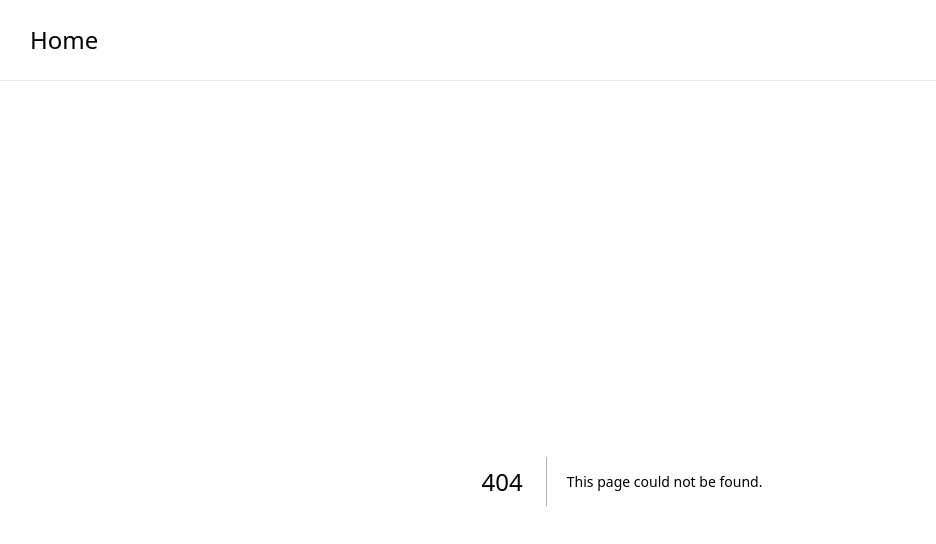
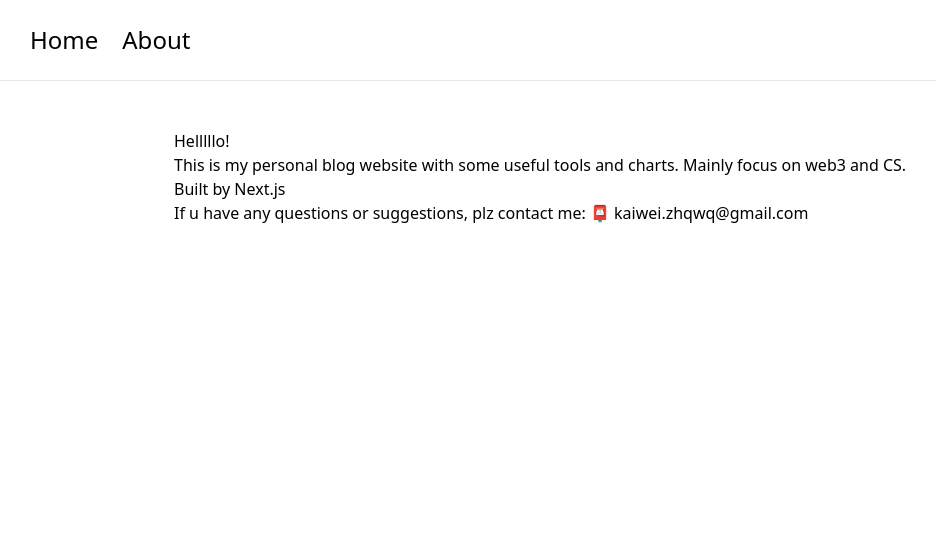
Before and after one commit to kaiwe1/my-blog, a Next.js app: page /about in a window 1280 px wide. Before the commit this address had no page. Shown: the top 544 px of the page, without its empty margins (18-954 px from the left). Built offline with nearby package versions, Linux system fonts and the light colour scheme.

Commit message:
feat: 新增About板块

```diff
--- /dev/null
+++ b/src/app/about/page.tsx
@@ -0,0 +1,10 @@
+export default function About() {
+    return (
+        <div>
+            <div>Helllllo!</div>
+            <div>This is my personal blog website with some useful tools and charts. Mainly focus on web3 and CS.</div>
+            <div>Built by Next.js</div>
+            <div>If u have any questions or suggestions, plz contact me: 📮 kaiwei.zhqwq@gmail.com</div>
+        </div>
+    )
+}
--- a/src/app/blog/[slug]/page.tsx
+++ b/src/app/blog/[slug]/page.tsx
@@ -7,7 +7,7 @@ export default async function Page({ params }: { params: Promise<{ slug: string
     const { meta, content } = getPostBySlug(slug)
 
     return (
-        <div className="mx-48 my-12">
+        <div>
             <section className='mb-5'>
                 <div className="text-4xl font-medium">{meta.title}</div>
                 <div className='flex gap-3 text-sm text-gray-500 my-4'>
--- a/src/app/components/nav-bar.tsx
+++ b/src/app/components/nav-bar.tsx
@@ -4,7 +4,8 @@ export default function NavBar() {
     return (
         <nav className="py-6 px-12 border-b border-gray-200">
             <div className="text-2xl">
-                <Link href="/" className="mr-8 hover:underline">Home</Link>
+                <Link href="/" className="mr-6 hover:underline">Home</Link>
+                <Link href="/about" className="mr-6 hover:underline">About</Link>
             </div>
         </nav>)
 }
--- a/src/app/layout.tsx
+++ b/src/app/layout.tsx
@@ -17,7 +17,9 @@ export default function RootLayout({
     <html>
       <body>
         <NavBar />
-        {children}
+        <div className="mx-48 my-12">
+          {children}
+        </div>
       </body>
     </html>
   );
--- a/src/app/page.tsx
+++ b/src/app/page.tsx
@@ -6,7 +6,7 @@ export default function Home() {
   const allPostsMetaData = getAllPostsMetaData();
 
   return (
-    <div className="mx-48 mt-12">
+    <div>
       <section className="mb-12">
         <div className="flex text-4xl">Blog</div>
         <List
```
